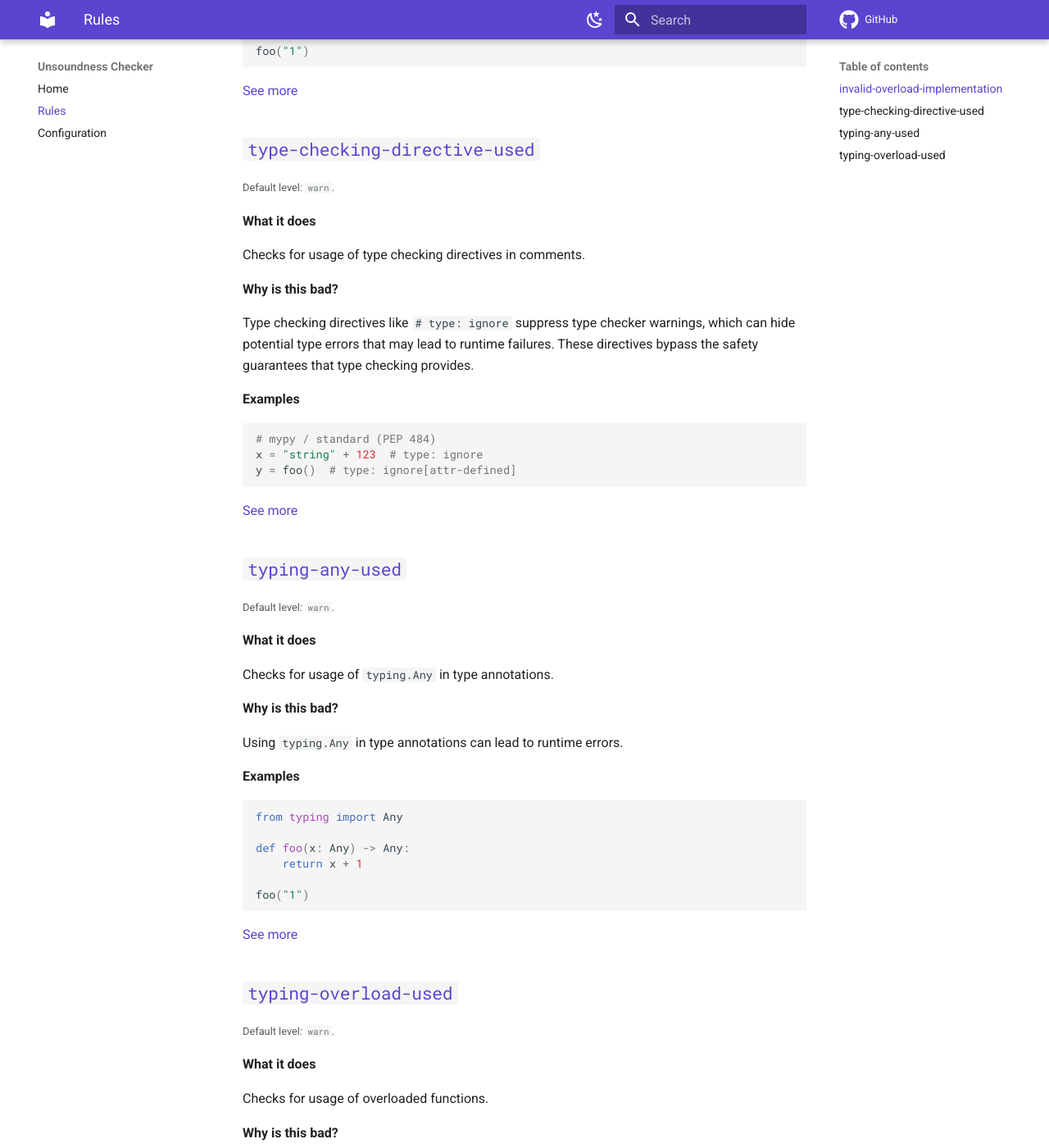
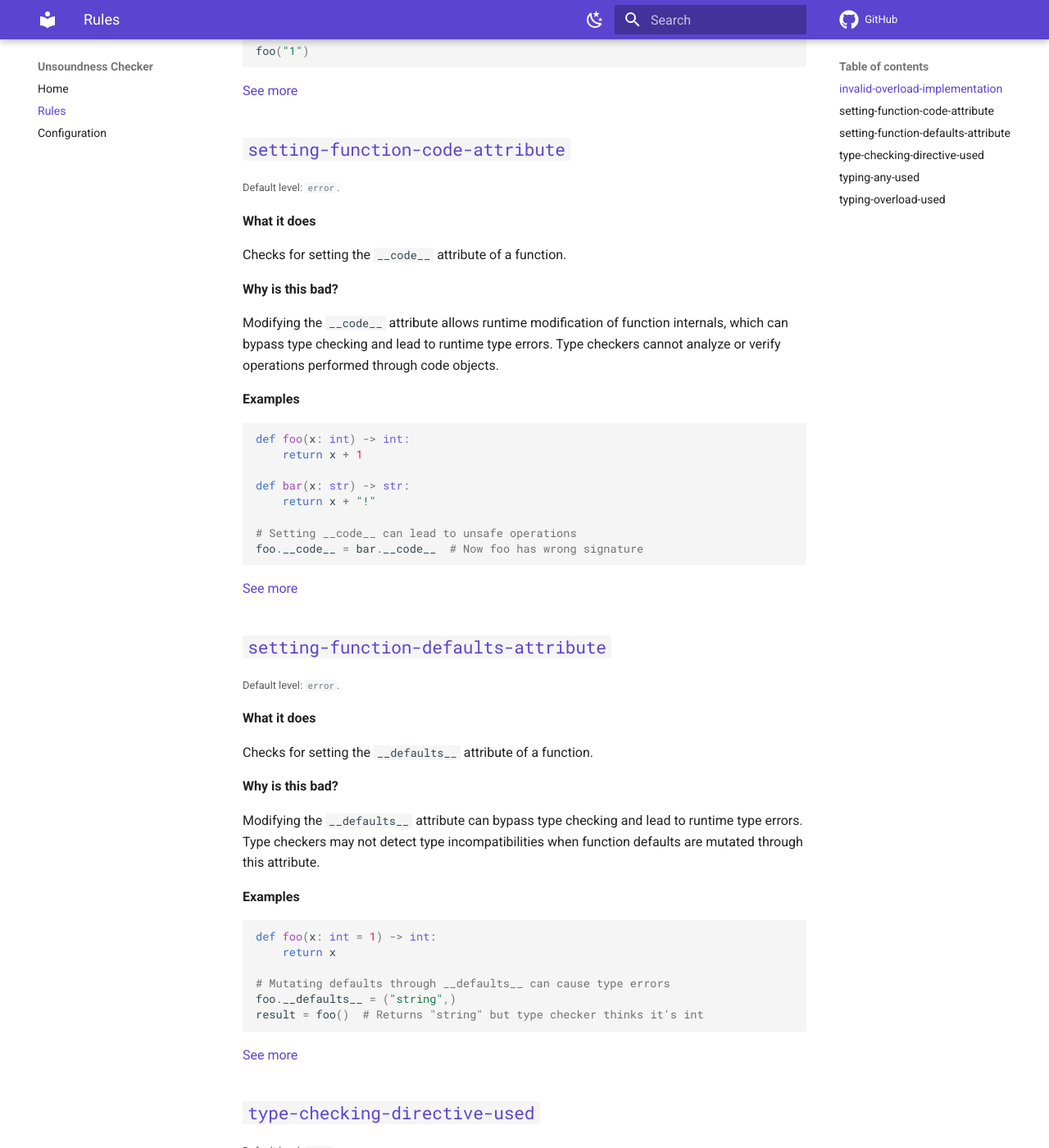
Before and after one commit to MatthewMckee4/unsoundness-checker, an MkDocs documentation site: the page built from docs/rules.md, in a window 1280 px wide and 1400 px high, scrolled down 609 px. Shown: the whole window at 82% size. Built offline with MkDocs 1.6.1 and Material for MkDocs 9.7.7, drawn with Linux system fonts in a browser that asks for light colours; comment, search, counter and statistics services are not loaded.

Commit message:
Some progress on function setter rules

````diff
--- a/Cargo.toml
+++ b/Cargo.toml
@@ -19,6 +19,7 @@ chrono = "0.4.42"
 clap = { version = "4.5.48", features = ["derive", "wrap_help"] }
 colored = "3.0.0"
 dev = { path = "crates/dev" }
+dir-test = { version = "0.4.0" }
 heck = "0.5.0"
 insta = "1.41.1"
 itertools = "0.14.0"
--- a/docs/rules.md
+++ b/docs/rules.md
@@ -30,6 +30,66 @@ foo("1")
 ```
 
 [See more](rules/invalid_overload_implementation.md)
+
+## `setting-function-code-attribute`
+
+<small>
+Default level: `error`.
+</small>
+
+**What it does**
+
+Checks for setting the `__code__` attribute of a function.
+
+**Why is this bad?**
+
+Modifying the `__code__` attribute allows runtime modification
+of function internals, which can bypass type checking and lead to runtime type errors.
+Type checkers cannot analyze or verify operations performed through code objects.
+
+**Examples**
+
+```python
+def foo(x: int) -> int:
+    return x + 1
+
+def bar(x: str) -> str:
+    return x + "!"
+
+# Setting __code__ can lead to unsafe operations
+foo.__code__ = bar.__code__  # Now foo has wrong signature
+```
+
+[See more](rules/setting_function_code_attribute.md)
+
+## `setting-function-defaults-attribute`
+
+<small>
+Default level: `error`.
+</small>
+
+**What it does**
+
+Checks for setting the `__defaults__` attribute of a function.
+
+**Why is this bad?**
+
+Modifying the `__defaults__` attribute can bypass type checking
+and lead to runtime type errors. Type checkers may not detect type incompatibilities
+when function defaults are mutated through this attribute.
+
+**Examples**
+
+```python
+def foo(x: int = 1) -> int:
+    return x
+
+# Mutating defaults through __defaults__ can cause type errors
+foo.__defaults__ = ("string",)
+result = foo()  # Returns "string" but type checker thinks it's int
+```
+
+[See more](rules/setting_function_defaults_attribute.md)
 
 ## `type-checking-directive-used`
 
````
Also changed, not shown: crates/unsoundness_checker/resources/rules/setting_function_code_attribute.md (added, +50 -0 lines), crates/unsoundness_checker/resources/rules/setting_function_defaults_attribute.md (added, +51 -0 lines), 6 other files.
